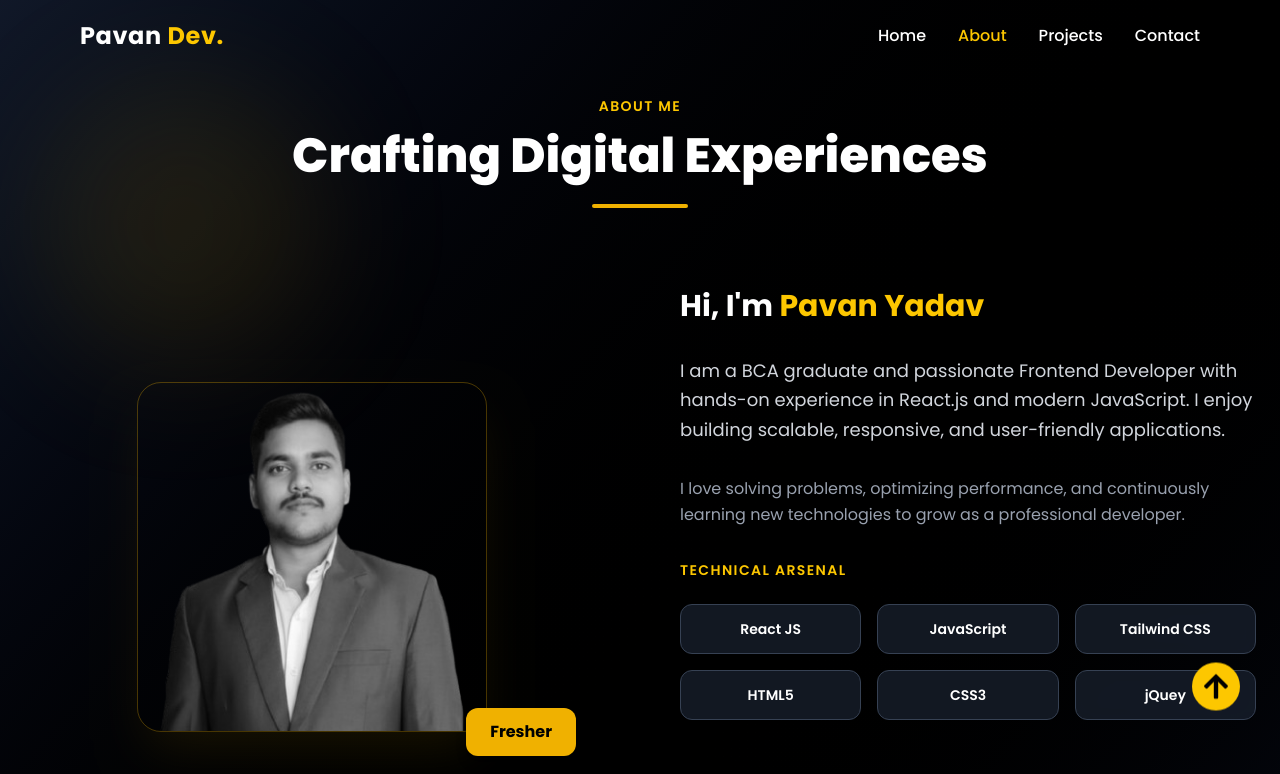
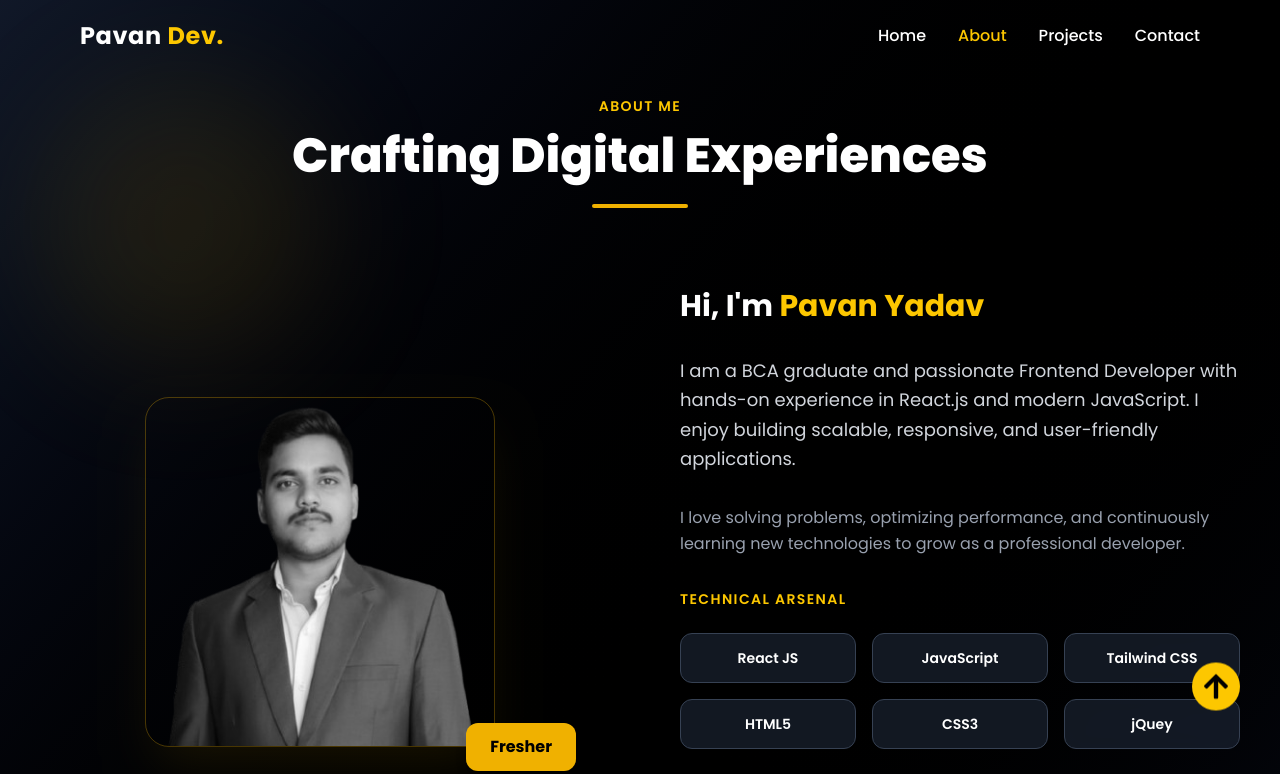
Before and after one commit to yadavpavangit/portfolio, a React (Vite) app: page /about in a window 1280 px wide. Shown: the top 774 px of the page. Built offline with nearby package versions, Linux system fonts and the light colour scheme.

Commit message:
This is my portfolio

```diff
--- a/package.json
+++ b/package.json
@@ -12,7 +12,7 @@
   "dependencies": {
     "@emailjs/browser": "^4.4.1",
     "@tailwindcss/vite": "^4.2.0",
-    "motion": "^12.34.2",
+    "motion": "^12.38.0",
     "react": "^19.2.0",
     "react-dom": "^19.2.0",
     "react-icons": "^5.5.0",
--- a/src/pages/About.jsx
+++ b/src/pages/About.jsx
@@ -20,10 +20,10 @@ function About() {
           <div className="w-24 h-1 bg-yellow-500 mx-auto mt-6 rounded-full"></div>
         </div>
 
-        <div className="grid md:grid-cols-2 gap-20 items-center">
+        <div className="grid md:grid-cols-2 gap-20 items-center px-4">
           {/* LEFT SIDE - IMAGE */}
           <div className="relative flex justify-center">
-            <div className="relative w-[350px] h-[350px] rounded-3xl overflow-hidden border border-yellow-500/30 shadow-2xl shadow-yellow-500/10">
+            <div className="w-full max-w-[350px] aspect-square rounded-3xl overflow-hidden border border-yellow-500/30 shadow-2xl shadow-yellow-500/10 mx-auto">
               <img
                 src="/images/about_img.png"
                 alt="Profile"
```
Also changed, not shown: 1 other file (tests, documents, lock files or other folders).
